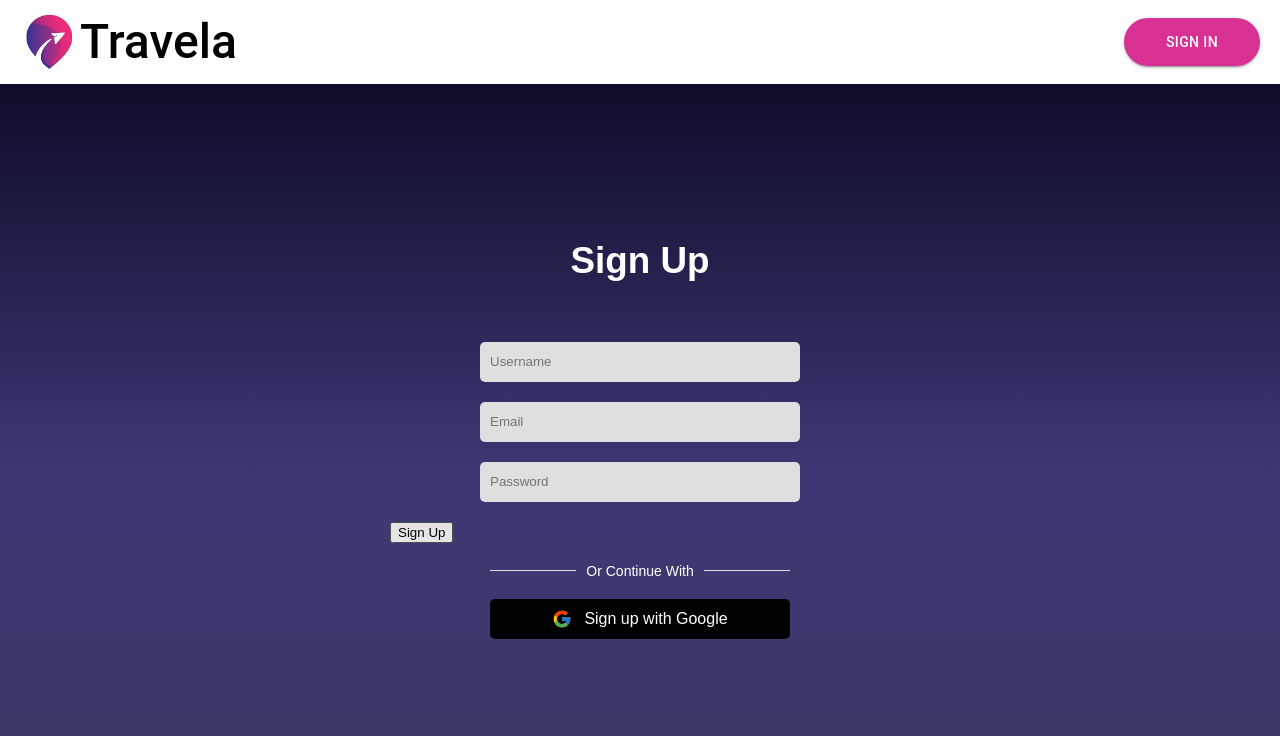
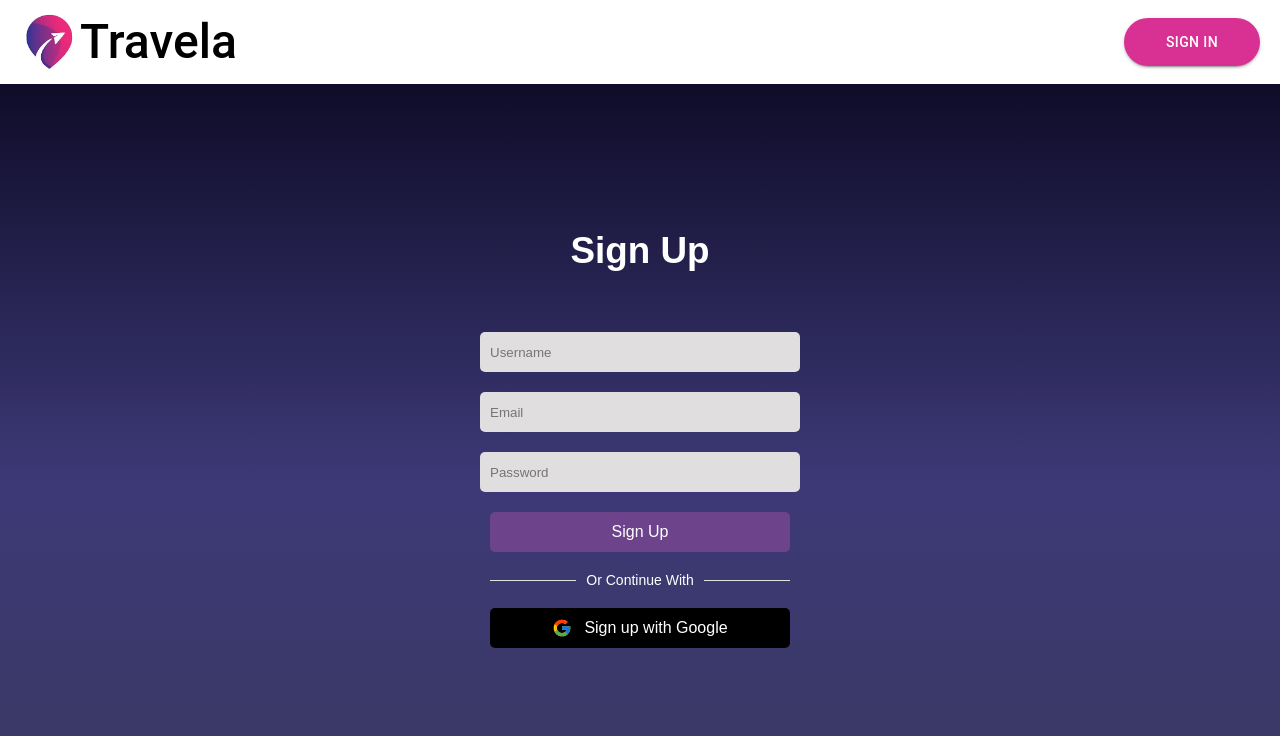
Before and after one commit to labib08/Travela, a React (Vite) app in the folder travela/: page /signup in a window 1280 px wide. In both pictures the pointer is over the button "Sign Up". Shown: the top 736 px of the page. Built offline with nearby package versions, Linux system fonts and the light colour scheme.

Commit message:
Fixed an error with css class

```diff
--- a/travela/src/Pages/SignUp/SignUp.css
+++ b/travela/src/Pages/SignUp/SignUp.css
@@ -40,7 +40,7 @@ label {
     outline: none;
     border-radius: 5px;
 }
-.signup-main-button {
+.signup-button {
     width: 60%;
     height: 40px;
     margin: 10px auto;
@@ -57,7 +57,7 @@ label {
     transition: .2s ease-in;
     cursor: pointer;
 }
-.signup-main-button:hover {
+.signup-button:hover {
     background: #6d448b;
 }
 
```
